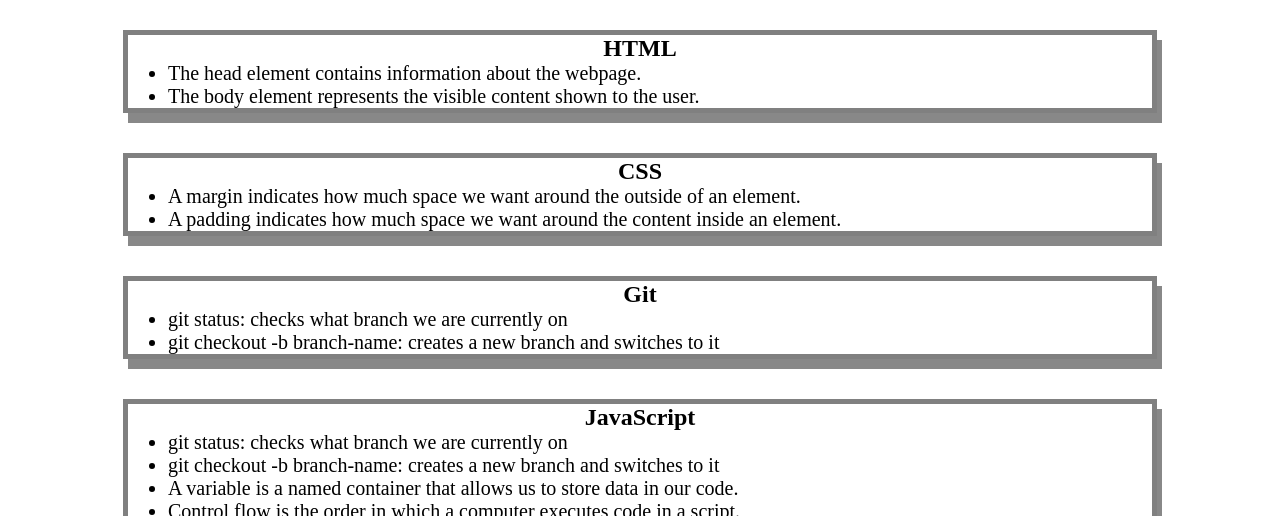
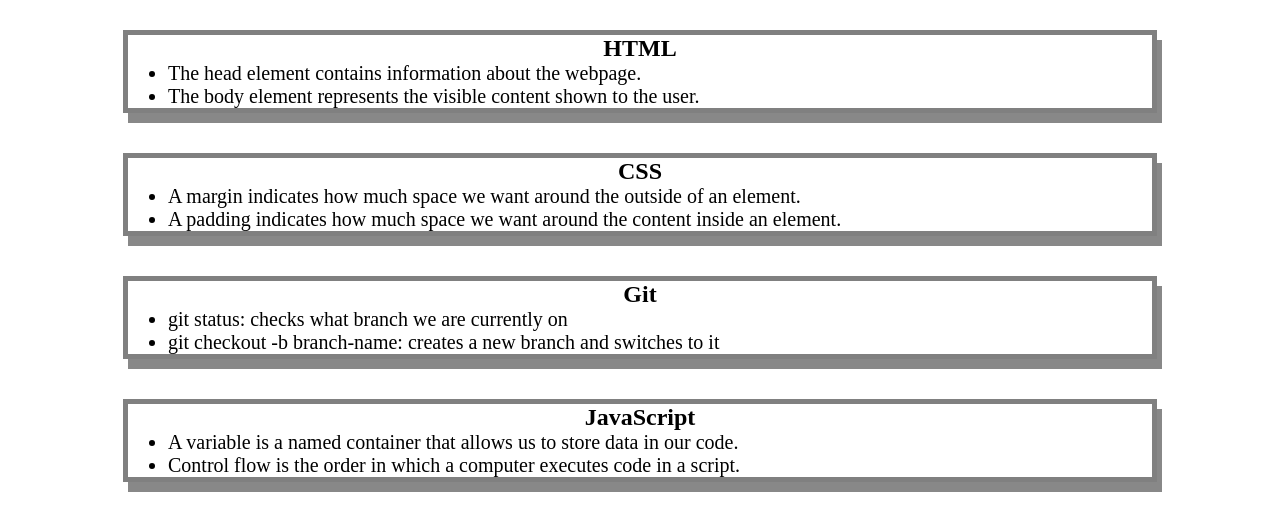
Before and after one commit to alexandr4872/prework-study-guide, a plain HTML site: page index.html in a window 1280 px wide. Shown: the part 130-646 px from the top of the page. Drawn offline with Linux system fonts and the light colour scheme.

Commit message:
updated index
removed extra text

```diff
--- a/index.html
+++ b/index.html
@@ -44,8 +44,6 @@
       <section class="card" id="javascript-section">
         <h2>JavaScript</h2>
         <ul>
-          <li>git status: checks what branch we are currently on</li>
-          <li>git checkout -b branch-name: creates a new branch and switches to it</li>
           <li>A variable is a named container that allows us to store data in our code.</li>
           <li>Control flow is the order in which a computer executes code in a script.</li>
         </ul>
```
